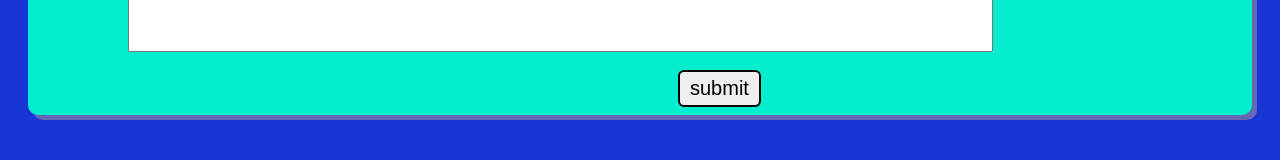
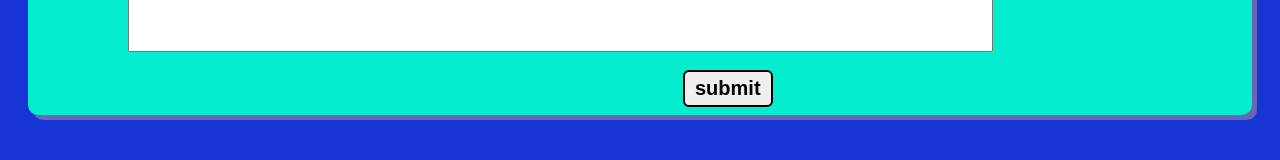
Before and after one commit to TheFirmFirewall/Cycle-Rent, a plain HTML site: page feedback.html in a window 1280 px wide. Shown: the part 505-665 px from the top of the page. Drawn offline with Linux system fonts and the light colour scheme.

Commit message:
Update stylesheet.css

```diff
--- a/stylesheet.css
+++ b/stylesheet.css
@@ -255,11 +255,12 @@ input {
     width: 50%;
 }
 .sub {
-    margin: 0 300px 20px 650px;
+    margin: 0 300px 20px 655px;
     font-size: 20px;
     padding: 5px 10px;
     border: 2px solid black;
-    fonr-weight: bold;
+    font-weight: bold;
+    border-color: 7px;
 }
 .textbox {
     width: 70%;
```
